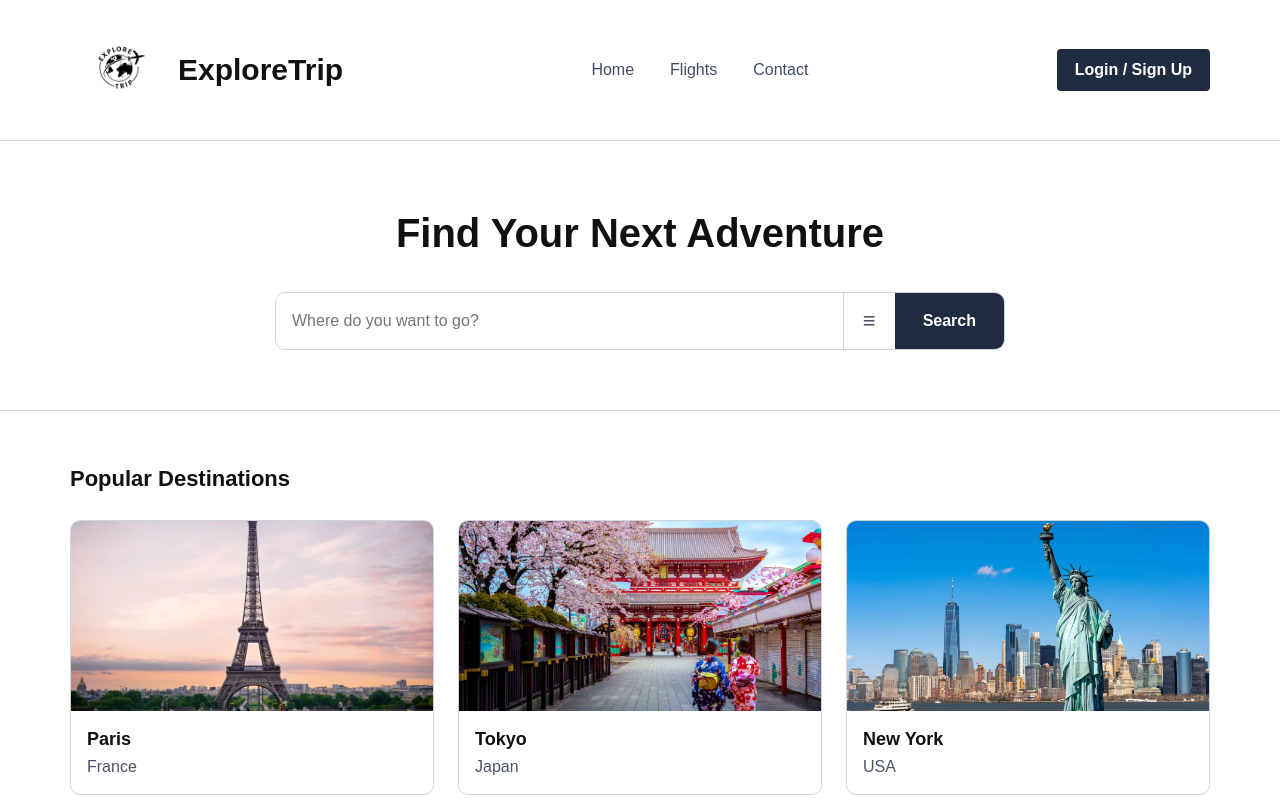
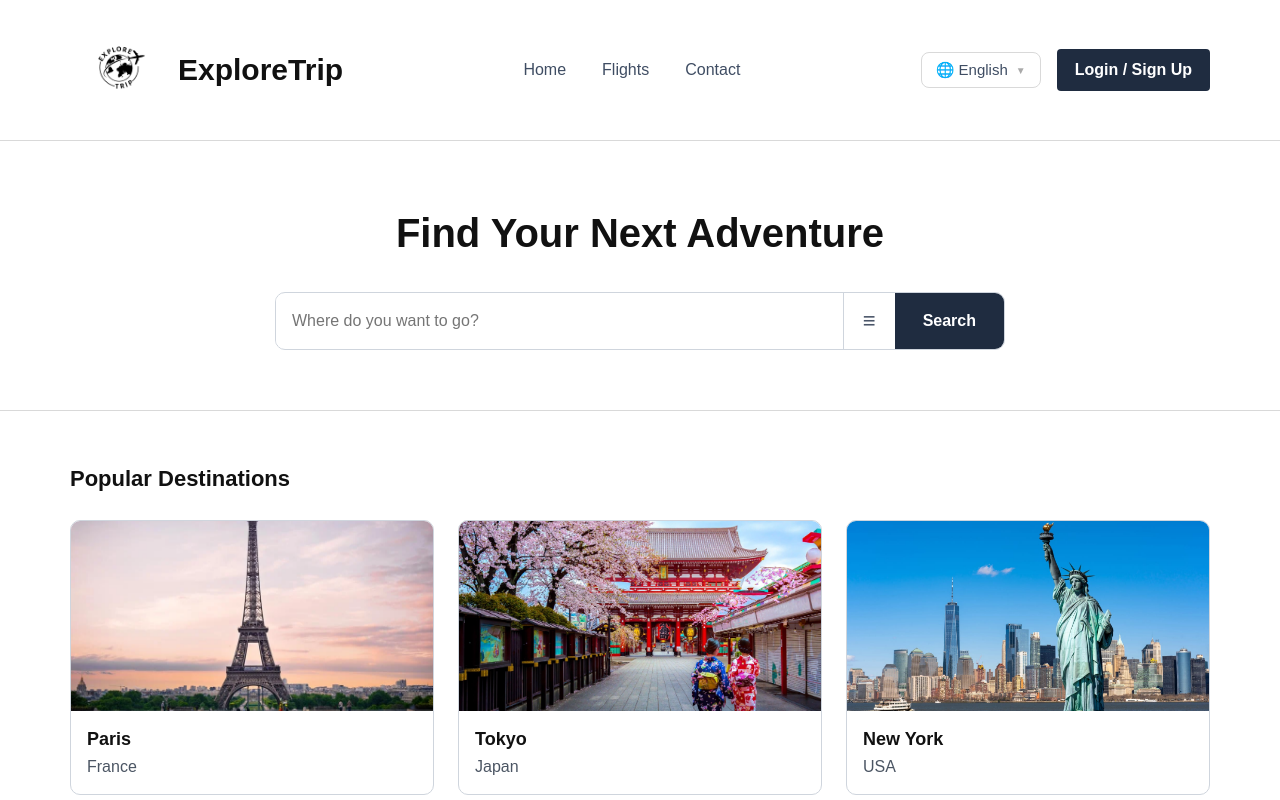
Before and after one commit to N3TTI3/SEG3125---Lab-8, a React (Vite) app in the folder ExploreTrip/: page / in a window 1280 px wide. Shown: the top 800 px of the page. Built offline with nearby package versions, Linux system fonts and the light colour scheme.

Commit message:
- uses google translate to translate into english, french, spanish - button to translate on navbar, translates entire page - database not implemented - design look salright in different languages - need to get rid of google translate banner at top

```diff
--- a/ExploreTrip/src/App.jsx
+++ b/ExploreTrip/src/App.jsx
@@ -4,9 +4,26 @@ import Flights from "./pages/Flights";
 import Contact from "./pages/Contact";
 import PackageDetails from "./pages/PackageDetails";
 import Payment from "./pages/Payment";
+import { useEffect } from "react";
 
+function App() {useEffect(() => {
+  window.googleTranslateElementInit = () => {
+    new window.google.translate.TranslateElement(
+      {
+        pageLanguage: "en",
+        includedLanguages: "en,fr,es",
+        autoDisplay: false,      // prevents the top banner from showing
+      },
+      "google_translate_element"
+    );
+  };
 
-function App() {
+  const script = document.createElement("script");
+  script.src = "https://translate.google.com/translate_a/element.js?cb=googleTranslateElementInit";
+  script.async = true;
+  document.body.appendChild(script);
+  }, []);
+
   return (
     <BrowserRouter>
       <Routes>
--- a/ExploreTrip/src/components/Navbar.jsx
+++ b/ExploreTrip/src/components/Navbar.jsx
@@ -4,22 +4,57 @@ import { useAuth } from "../context/AuthContext";
 import "../styles/Navbar.css";
 import logo from "../assets/logo.jpg";
 
+const LANGUAGES = [
+  { code: "en", label: "English" },
+  { code: "fr", label: "Français" },
+  { code: "es", label: "Español" },
+];
+
+// Helper to read the googtrans cookie
+const getSavedLang = () => {
+  const match = document.cookie.match(/googtrans=\/en\/([a-z]+)/);
+  return match ? match[1] : "en";
+};
+
 function Navbar() {
   const navigate = useNavigate();
   const { user, logout } = useAuth();
   const [dropdownOpen, setDropdownOpen] = useState(false);
+  const [langOpen, setLangOpen] = useState(false);
+const [selectedLang, setSelectedLang] = useState(getSavedLang);
   const dropdownRef = useRef(null);
+  const langRef = useRef(null);
 
-  // Close dropdown when clicking outside
+  // Close dropdowns when clicking outside
   useEffect(() => {
     const handleClickOutside = (e) => {
       if (dropdownRef.current && !dropdownRef.current.contains(e.target)) {
         setDropdownOpen(false);
       }
+      if (langRef.current && !langRef.current.contains(e.target)) {
+        setLangOpen(false);
+      }
     };
     document.addEventListener("mousedown", handleClickOutside);
     return () => document.removeEventListener("mousedown", handleClickOutside);
   }, []);
+
+  const handleLanguageSelect = (code) => {
+    setSelectedLang(code);
+    setLangOpen(false);
+
+    // Clear existing translation cookies first
+    document.cookie = "googtrans=; expires=Thu, 01 Jan 1970 00:00:00 UTC; path=/;";
+    document.cookie = "googtrans=; expires=Thu, 01 Jan 1970 00:00:00 UTC; path=/; domain=" + window.location.hostname;
+
+    if (code !== "en") {
+      // Set the translation cookie Google Translate reads on load
+      document.cookie = `googtrans=/en/${code}; path=/;`;
+      document.cookie = `googtrans=/en/${code}; path=/; domain=${window.location.hostname}`;
+    }
+
+  window.location.reload();
+  };
 
   const handleLogout = () => {
     logout();
@@ -40,8 +75,36 @@ function Navbar() {
         <Link to="/contact">Contact</Link>
       </nav>
 
+      <div className="navbar-right">
+        {/* Custom Language Dropdown */}
+        <div className="lang-selector" ref={langRef}>
+          <button
+            className="lang-btn"
+            onClick={() => setLangOpen((prev) => !prev)}
+          >
+            🌐 {LANGUAGES.find((l) => l.code === selectedLang)?.label}
+            <span className="navbar-user-caret">{langOpen ? "▲" : "▼"}</span>
+          </button>
+
+          {langOpen && (
+            <div className="lang-dropdown">
+              {LANGUAGES.map((lang) => (
+                <button
+                  key={lang.code}
+                  className={`lang-dropdown-item ${selectedLang === lang.code ? "active" : ""}`}
+                  onClick={() => handleLanguageSelect(lang.code)}
+                >
+                  {lang.label}
+                </button>
+              ))}
+            </div>
+          )}
+        </div>
+
+        {/* Hidden Google Translate element (still needed to power translation) */}
+        <div id="google_translate_element" style={{ display: "none" }}></div>
+
         {user ? (
-        /* ── Logged-in: show name + dropdown ── */
           <div className="navbar-user" ref={dropdownRef}>
             <button
               className="navbar-user-btn"
@@ -58,24 +121,18 @@ function Navbar() {
               <div className="navbar-dropdown">
                 <div className="navbar-dropdown-email">{user.email}</div>
                 <hr className="navbar-dropdown-divider" />
-              <button
-                className="navbar-dropdown-item"
-                onClick={handleLogout}
-              >
+                <button className="navbar-dropdown-item" onClick={handleLogout}>
                   Sign out
                 </button>
               </div>
             )}
           </div>
         ) : (
-        /* ── Logged-out: Login / Sign Up button ── */
-        <button
-          className="navbar-button"
-          onClick={() => navigate("/flights")}
-        >
+          <button className="navbar-button" onClick={() => navigate("/flights")}>
             Login / Sign Up
           </button>
         )}
+      </div>
     </header>
   );
 }
--- a/ExploreTrip/src/pages/Flights.jsx
+++ b/ExploreTrip/src/pages/Flights.jsx
@@ -34,7 +34,7 @@ const FLIGHTS = [
     airport: "Narita International · NRT",
     airline: "Japan Airlines",
     departure: "11:00",
-    arrival: "14:30+1",
+    arrival: "14:30",
     duration: "13h 30m",
     price: 872,
     stops: "Non-stop",
@@ -74,7 +74,7 @@ const FLIGHTS = [
     airport: "Schiphol · AMS",
     airline: "KLM",
     departure: "14:20",
-    arrival: "03:35+1",
+    arrival: "03:35",
     duration: "7h 15m",
     price: 398,
     stops: "Non-stop",
--- a/ExploreTrip/src/styles/Navbar.css
+++ b/ExploreTrip/src/styles/Navbar.css
@@ -164,3 +164,75 @@
 .navbar-dropdown-item:hover {
   background: #f5f5f5;
 }
+
+/* Group language selector + login button together on the right */
+.navbar-right {
+  display: flex;
+  align-items: center;
+  gap: 16px;
+}
+
+/* ── Language selector ── */
+.lang-selector {
+  position: relative;
+}
+
+.lang-btn {
+  display: flex;
+  align-items: center;
+  gap: 8px;
+  background: none;
+  border: 1px solid #d9d9d9;
+  border-radius: 8px;
+  padding: 8px 14px;
+  cursor: pointer;
+  font-family: inherit;
+  font-size: 15px;
+  font-weight: 500;
+  color: #3f4d63;
+  transition: border-color 0.18s, background 0.18s;
+}
+
+.lang-btn:hover {
+  border-color: #111111;
+  background: #f7f7f7;
+}
+
+.lang-dropdown {
+  position: absolute;
+  top: calc(100% + 8px);
+  right: 0;
+  background: #ffffff;
+  border: 1px solid #d9d9d9;
+  border-radius: 10px;
+  box-shadow: 0 8px 28px rgba(0, 0, 0, 0.1);
+  min-width: 140px;
+  overflow: hidden;
+  animation: dropdownIn 0.15s cubic-bezier(0.22, 1, 0.36, 1);
+  z-index: 200;
+}
+
+.lang-dropdown-item {
+  display: block;
+  width: 100%;
+  padding: 11px 16px;
+  text-align: left;
+  background: none;
+  border: none;
+  font-size: 14px;
+  font-weight: 500;
+  color: #111111;
+  cursor: pointer;
+  font-family: inherit;
+  transition: background 0.13s;
+}
+
+.lang-dropdown-item:hover {
+  background: #f5f5f5;
+}
+
+.lang-dropdown-item.active {
+  color: #1f2c40;
+  font-weight: 700;
+  background: #f0f4f8;
+}
```
Lines whose indentation alone changed are shown as unchanged.
